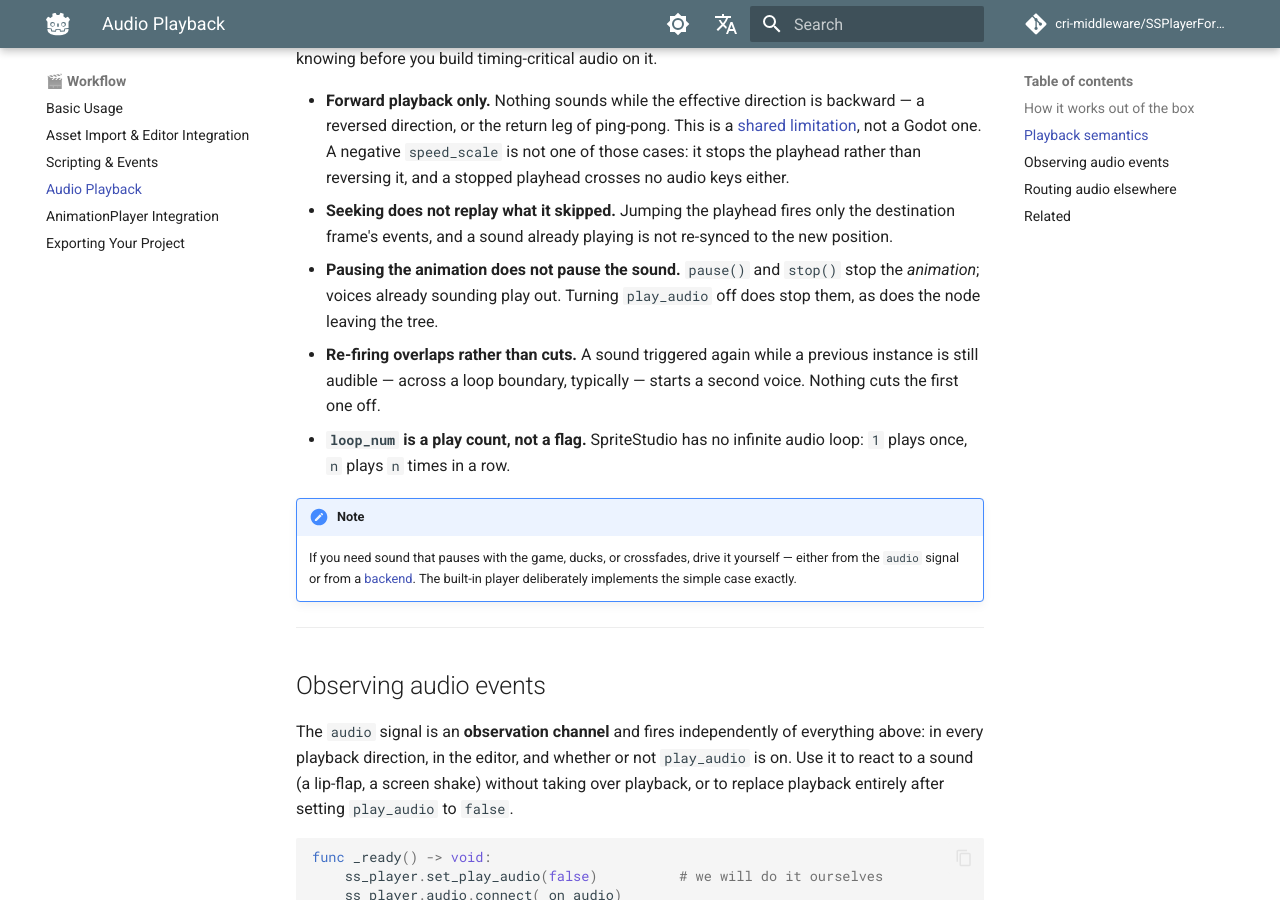
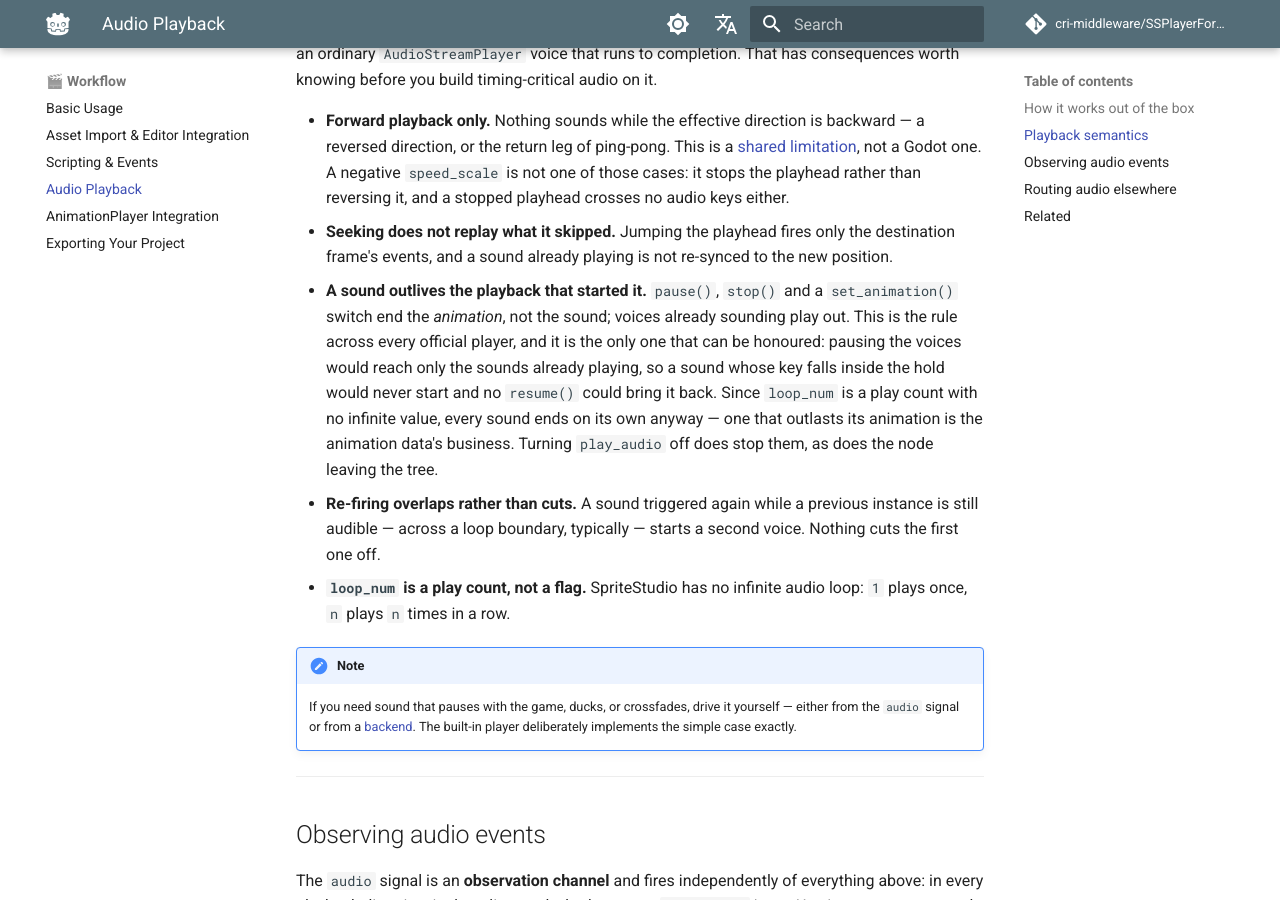
Before and after one commit to SpriteStudio/SSPlayerForGodot, an MkDocs documentation site: the page built from docs/en/workflow/audio.md, in a window 1280 px wide and 900 px high, scrolled down 1503 px. Built offline with MkDocs 1.6.1 and Material for MkDocs 9.7.7, drawn with Linux system fonts in a browser that asks for light colours; comment, search, counter and statistics services are not loaded; some of the changed text lies outside the part shown.

Commit message:
docs(audio): correct the family claim, and give the lifetime rule its reason
Two fixes to the same page.

The opening note said audio is "the one place where this player does more
than the shared runtime" and that "the sibling players hand that report to
the application". Unity, Web and Ren'Py all ship built-in playback too;
only Flutter, React Native and wgpu forward the event and stop there.

And the lifetime bullet stated the rule without the reason, which is what
let three other players talk themselves out of it. It now says why pausing
the voices cannot be made correct, and why a sound outlasting its animation
is the animation data's business rather than the player's.

No behavior change -- this player was already the reference.

```diff
--- a/docs/en/workflow/audio.md
+++ b/docs/en/workflow/audio.md
@@ -3,7 +3,7 @@
 Audio parts authored in SpriteStudio play through Godot **without any setup**: assign the `.ssab`, press play, and the sounds on the timeline sound. This page covers the three ways to take that over — turning it off, adjusting it, or replacing it with your own audio stack.
 
 > [!NOTE]
-> Audio is the one place where this player does more than the shared runtime. `libssruntime` only *reports* that an audio key was crossed; the sibling players hand that report to the application. `SpriteStudioPlayer2D` also ships a built-in player for it, because Godot already has everything needed to make the sound.
+> Audio is one place where this player does more than the shared runtime. `libssruntime` only *reports* that an audio key was crossed — the Flutter, React Native and wgpu players hand that report straight to the application. `SpriteStudioPlayer2D` also ships a built-in player for it, because Godot already has everything needed to make the sound; the Unity, Web and Ren'Py players do the same in their own engines.
 
 ---
 
@@ -40,7 +40,7 @@ Audio is **fire-and-forget**: a sound starts at the moment its frame is passed,
 
 - **Forward playback only.** Nothing sounds while the effective direction is backward — a reversed direction, or the return leg of ping-pong. This is a [shared limitation](../limitations.md#playback-feature-constraints), not a Godot one. A negative `speed_scale` is not one of those cases: it stops the playhead rather than reversing it, and a stopped playhead crosses no audio keys either.
 - **Seeking does not replay what it skipped.** Jumping the playhead fires only the destination frame's events, and a sound already playing is not re-synced to the new position.
-- **Pausing the animation does not pause the sound.** `pause()` and `stop()` stop the *animation*; voices already sounding play out. Turning `play_audio` off does stop them, as does the node leaving the tree.
+- **A sound outlives the playback that started it.** `pause()`, `stop()` and a `set_animation()` switch end the *animation*, not the sound; voices already sounding play out. This is the rule across every official player, and it is the only one that can be honoured: pausing the voices would reach only the sounds already playing, so a sound whose key falls inside the hold would never start and no `resume()` could bring it back. Since `loop_num` is a play count with no infinite value, every sound ends on its own anyway — one that outlasts its animation is the animation data's business. Turning `play_audio` off does stop them, as does the node leaving the tree.
 - **Re-firing overlaps rather than cuts.** A sound triggered again while a previous instance is still audible — across a loop boundary, typically — starts a second voice. Nothing cuts the first one off.
 - **`loop_num` is a play count, not a flag.** SpriteStudio has no infinite audio loop: `1` plays once, `n` plays `n` times in a row.
 
```
Also changed, not shown: docs/ja/workflow/audio.md (+2 -2 lines).
